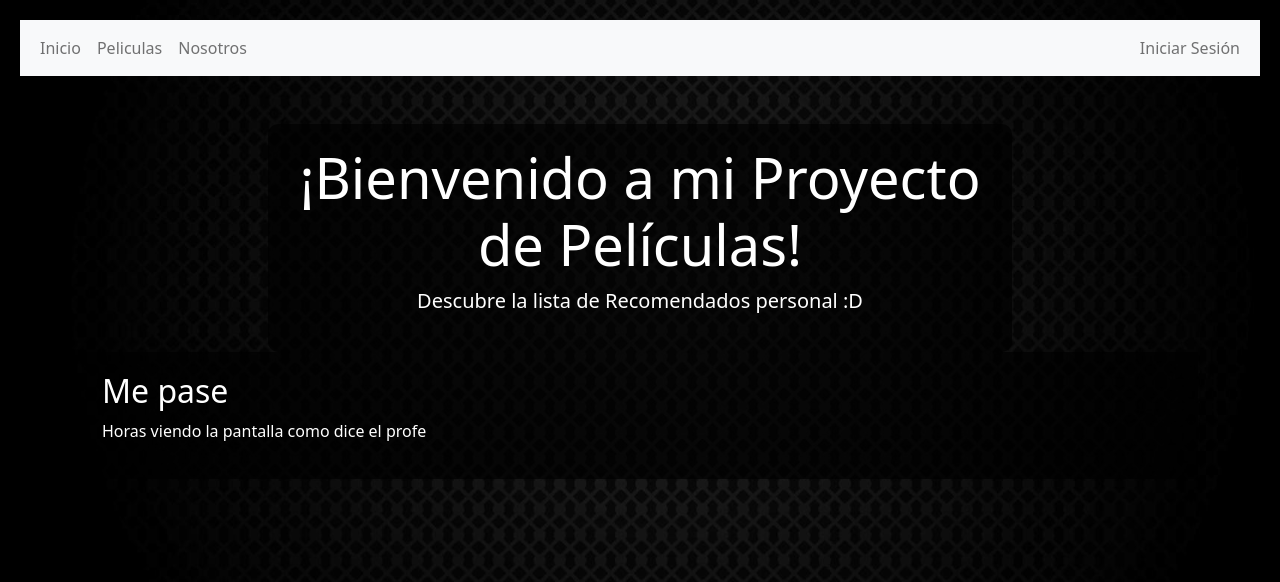
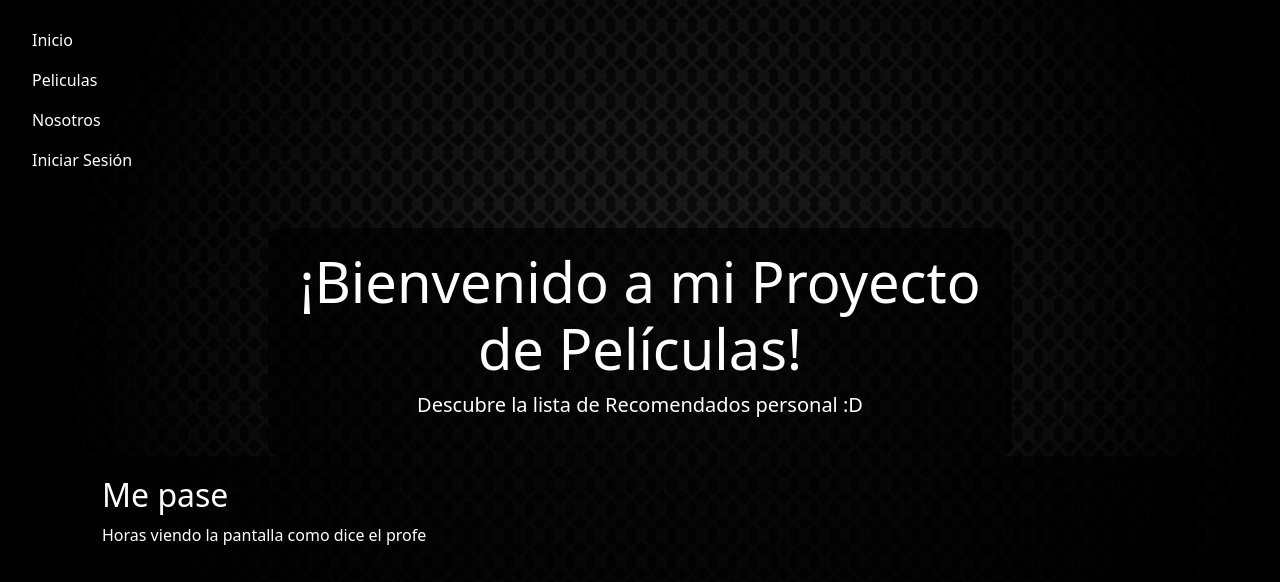
Before and after one commit to Luis9Ds/Progra_ll, a Django app: page / in a window 1280 px wide. Shown: the top 582 px of the page. Run offline with Django 4.2, Linux system fonts and the light colour scheme.

Commit message:
Final finalisimo ahora si

```diff
--- a/Projectos/Peliculas/peliculas/templates/base.html
+++ b/Projectos/Peliculas/peliculas/templates/base.html
@@ -15,7 +15,7 @@
 
 <body>
   <header>
-    <nav class="navbar navbar-expand navbar-light bg-light">
+    <nav class=<nav class="navbar navbar-expand navbar-light" style="background-color: transparent;">
       <div class="container-fluid">
         <div class="navbar-nav">
           <a class="nav-item nav-link" href="{% url 'inicio' %}">Inicio</a>
```
